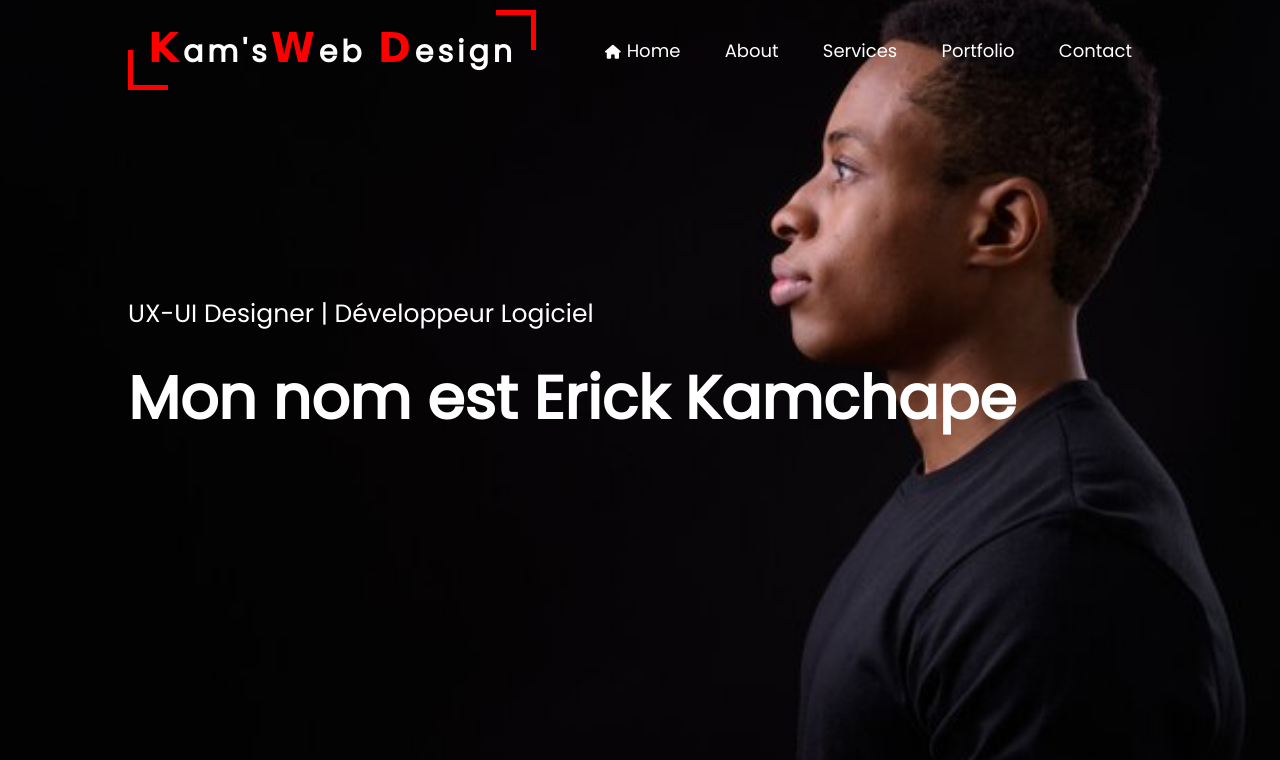
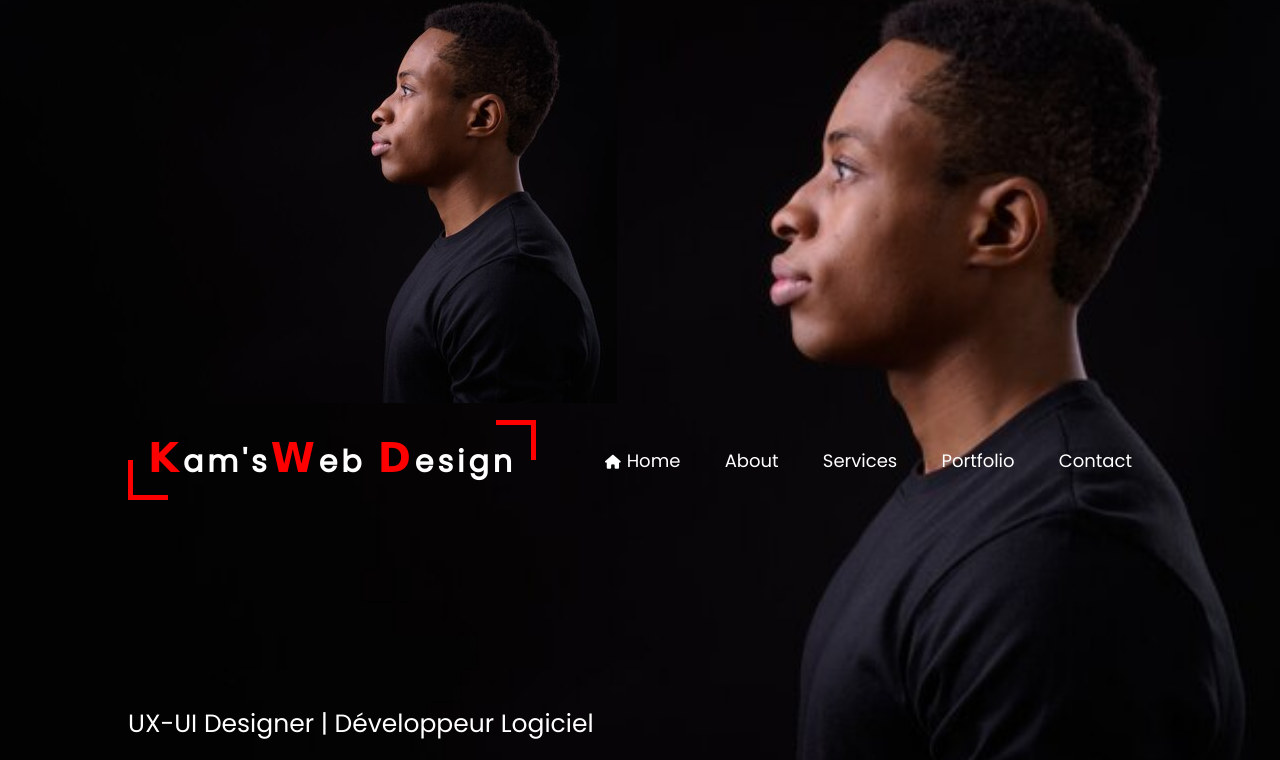
Before and after one commit to ricoFat/Portofolio, a plain HTML site: page index.html in a window 1280 px wide. Shown: the top 760 px of the page. Drawn offline with Linux system fonts and the light colour scheme; a web font is replaced by a local one.

Commit message:
Changement mineurs

```diff
--- a/index.html
+++ b/index.html
@@ -10,6 +10,7 @@
 
 <body>
     <div id="header" style="background-image: url('assets/img/header.png');">
+        <img src="assets/img/header.png" alt="">
         <div class="container">
             <nav>
                 <div class="logo">
```
